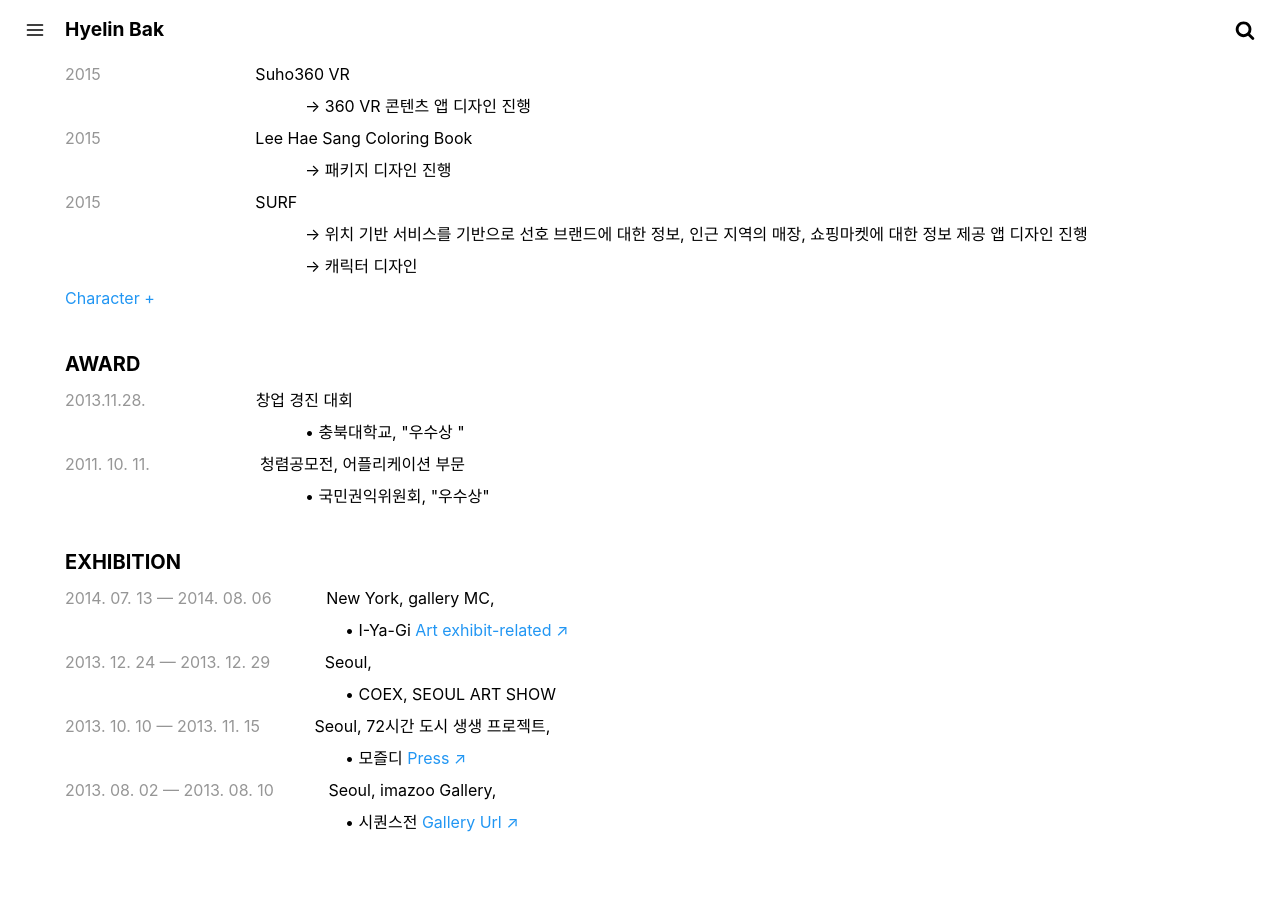
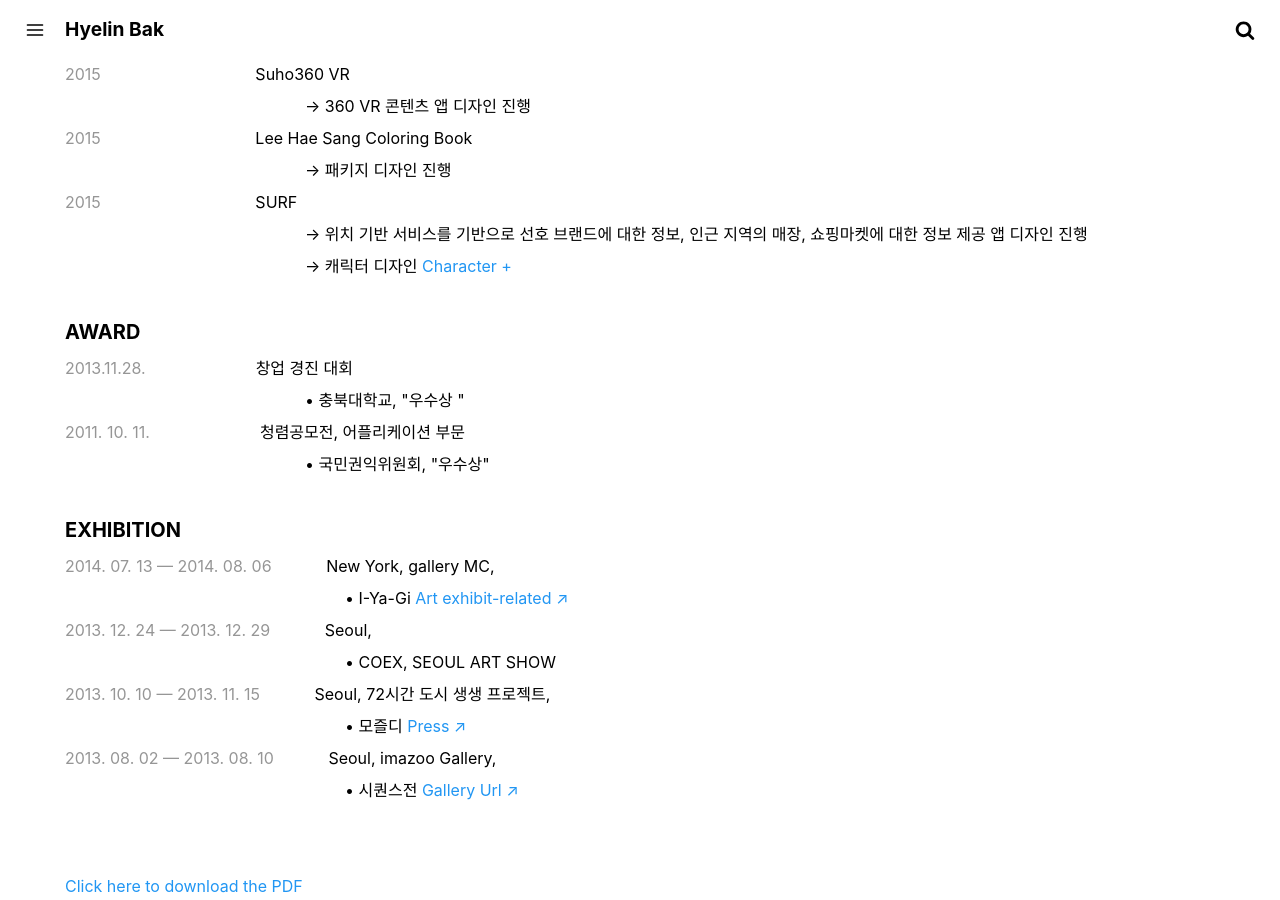
Before and after one commit to crazyjamy/crazyjamy.github.io, a Jekyll site: the page built from about.md, in a window 1280 px wide and 900 px high, scrolled down 2798 px. Built offline with Jekyll 4.4.1, drawn with Linux system fonts in a browser that asks for light colours.

Commit message:
Update about.md

```diff
--- a/about.md
+++ b/about.md
@@ -101,7 +101,7 @@
 <span style="margin-left: 240px;">→ 패키지 디자인 진행</span><br />
 <span style="color: #969696;"> 2015 </span><span style="margin-left: 150px;">SURF </span><br />
 <span style="margin-left: 240px;"> → 위치 기반 서비스를 기반으로 선호 브랜드에 대한 정보, 인근 지역의 매장, 쇼핑마켓에 대한 정보 제공 앱 디자인 진행</span> <br />
-<span style="margin-left: 240px;"> → 캐릭터 디자인 </span> <br /> <a href="../marshmello/" target=""> Character +</a>
+<span style="margin-left: 240px;"> → 캐릭터 디자인 </span> <a href="../marshmello/" target=""> Character +</a><br />
 </div>
 
 <div style="margin-top: 30px; margin-left: 65px;line-height: 2; font-family: -apple-system, BlinkMacSystemFont, Lato, Roboto, Segoe UI, Helvetica Neue, Helvetica, Verdana, Arial, sans-serif;">
```
